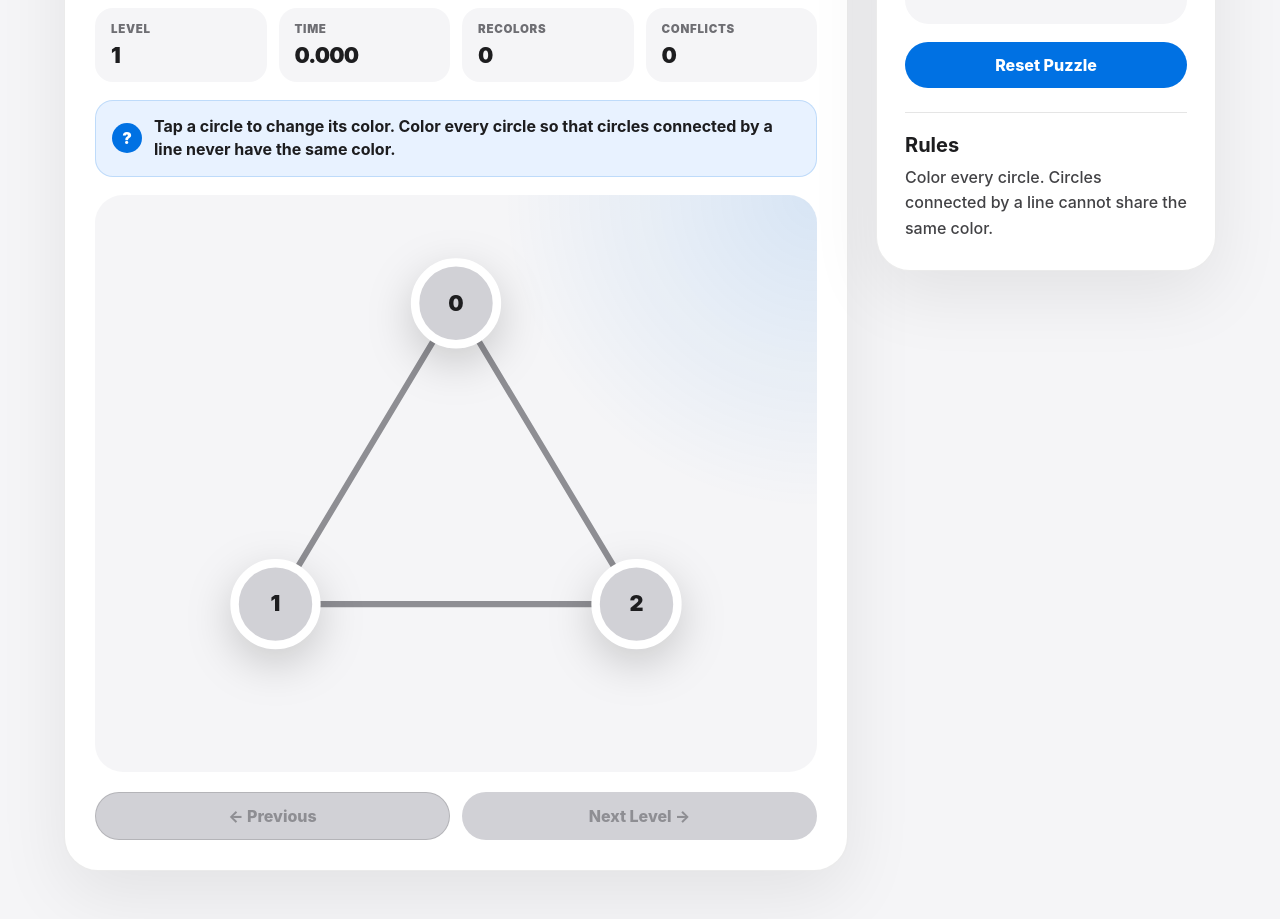
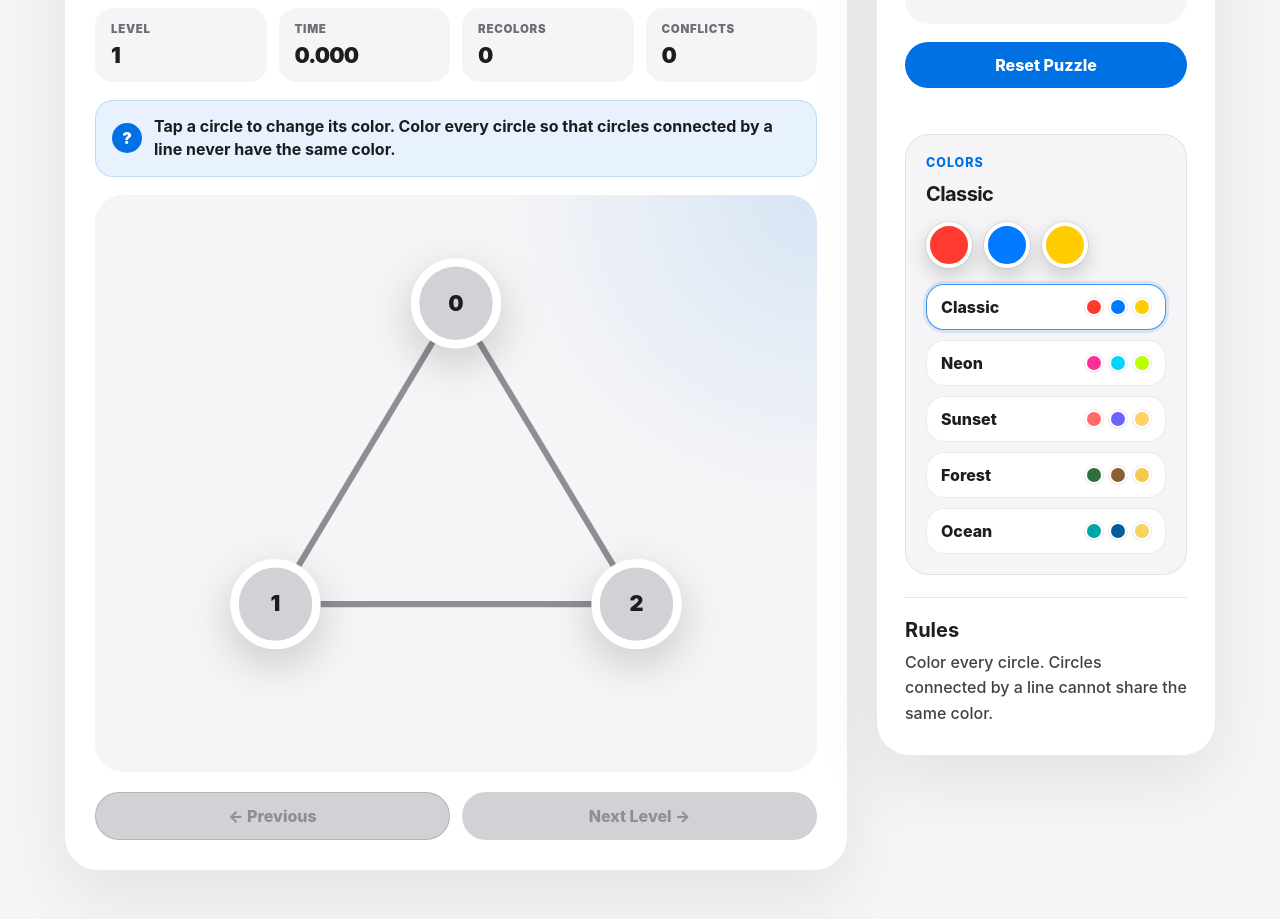
Before and after one commit to DialoSall/3Color-Simulator, a React (Vite) app: page /levels/1 in a window 1280 px wide. Shown: the part 1160-2079 px from the top of the page. Built offline with nearby package versions, Linux system fonts and the light colour scheme.

Commit message:
Color theme customization foundation

```diff
--- a/src/App.css
+++ b/src/App.css
@@ -282,6 +282,123 @@ select {
   font-size: 1.35rem;
   font-weight: 900;
   letter-spacing: -0.04em;
+}
+
+.themePicker {
+  display: grid;
+  gap: 16px;
+  padding: 20px;
+  margin-top: 22px;
+  margin-bottom: 22px;
+  border-radius: 24px;
+  background: #f5f5f7;
+  border: 1px solid rgba(0, 0, 0, 0.08);
+}
+
+.themePickerHeader h3 {
+  margin: 0;
+  font-size: 1.25rem;
+  letter-spacing: -0.03em;
+}
+
+.themeColorDots {
+  display: flex;
+  gap: 12px;
+  align-items: center;
+}
+
+.themeColorDotButton {
+  width: auto;
+  margin: 0;
+  padding: 0;
+  border: none;
+  border-radius: 999px;
+  background: transparent;
+  cursor: pointer;
+}
+
+.themeColorDotButton:hover {
+  background: transparent;
+}
+
+.themeColorDot {
+  display: block;
+  width: 46px;
+  height: 46px;
+  border-radius: 50%;
+  border: 4px solid #ffffff;
+  box-shadow:
+    0 8px 20px rgba(0, 0, 0, 0.18),
+    0 0 0 1px rgba(0, 0, 0, 0.08);
+  transition:
+    transform 0.18s ease,
+    box-shadow 0.18s ease;
+}
+
+.themeColorDotButton:hover .themeColorDot {
+  transform: translateY(-2px) scale(1.04);
+  box-shadow:
+    0 12px 26px rgba(0, 0, 0, 0.22),
+    0 0 0 1px rgba(0, 0, 0, 0.1);
+}
+
+.themePresetGrid {
+  display: grid;
+  gap: 10px;
+}
+
+.themePresetButton {
+  width: 100%;
+  margin: 0;
+  padding: 12px 14px;
+  border-radius: 18px;
+  background: #ffffff;
+  color: #1d1d1f;
+  border: 1px solid rgba(0, 0, 0, 0.08);
+  display: flex;
+  align-items: center;
+  justify-content: space-between;
+  gap: 12px;
+  box-shadow: none;
+}
+
+.themePresetButton:hover {
+  background: #ffffff;
+  border-color: rgba(0, 113, 227, 0.35);
+}
+
+.themePresetButton.selected {
+  border-color: rgba(0, 113, 227, 0.75);
+  box-shadow: 0 0 0 3px rgba(0, 113, 227, 0.12);
+}
+
+.themePresetDots {
+  display: flex;
+  gap: 6px;
+}
+
+.themePresetDots span {
+  width: 18px;
+  height: 18px;
+  border-radius: 50%;
+  border: 2px solid #ffffff;
+  box-shadow: 0 0 0 1px rgba(0, 0, 0, 0.08);
+}
+
+.hiddenColorInput {
+  position: absolute;
+  opacity: 0;
+  pointer-events: none;
+  width: 1px;
+  height: 1px;
+}
+
+.themeHint {
+  margin: 0;
+  color: #6e6e73;
+  font-size: 0.85rem;
+  font-weight: 650;
+  line-height: 1.45;
 }
 
 select {
--- /dev/null
+++ b/src/components/ColorThemePicker.jsx
@@ -0,0 +1,127 @@
+import { useRef } from "react";
+import { colorThemes } from "../data/colorThemes";
+
+const COLOR_SLOTS = [
+  { key: "red", label: "Color 1" },
+  { key: "blue", label: "Color 2" },
+  { key: "yellow", label: "Color 3" },
+];
+
+function ColorThemePicker({
+  selectedThemeId,
+  onThemeChange,
+  activeTheme,
+  customTheme,
+  onCustomThemeChange,
+}) {
+  const colorInputRefs = useRef({});
+
+  function handlePresetClick(themeId) {
+    onThemeChange(themeId);
+  }
+
+  function handleColorCircleClick(colorSlot) {
+    if (selectedThemeId !== "custom") {
+      onCustomThemeChange({
+        id: "custom",
+        name: "Custom",
+        colors: {
+          ...activeTheme.colors,
+        },
+      });
+
+      onThemeChange("custom");
+    }
+
+    window.setTimeout(() => {
+      colorInputRefs.current[colorSlot]?.click();
+    }, 0);
+  }
+
+  function handleCustomColorChange(colorSlot, colorValue) {
+    onCustomThemeChange({
+      id: "custom",
+      name: "Custom",
+      colors: {
+        ...customTheme.colors,
+        [colorSlot]: colorValue,
+      },
+    });
+
+    onThemeChange("custom");
+  }
+
+  return (
+    <section className="themePicker">
+      <div className="themePickerHeader">
+        <p className="eyebrow">Colors</p>
+        <h3>{selectedThemeId === "custom" ? "Custom Theme" : activeTheme.name}</h3>
+      </div>
+
+      <div className="themeColorDots" aria-label="Current color theme colors">
+        {COLOR_SLOTS.map((slot) => (
+          <button
+            key={slot.key}
+            type="button"
+            className="themeColorDotButton"
+            onClick={() => handleColorCircleClick(slot.key)}
+            aria-label={`Change ${slot.label}`}
+          >
+            <span
+              className="themeColorDot"
+              style={{ backgroundColor: activeTheme.colors[slot.key] }}
+            />
+          </button>
+        ))}
+      </div>
+
+      <div className="themePresetGrid">
+        {colorThemes.map((theme) => (
+          <button
+            key={theme.id}
+            type="button"
+            className={`themePresetButton ${
+              selectedThemeId === theme.id ? "selected" : ""
+            }`}
+            onClick={() => handlePresetClick(theme.id)}
+          >
+            <span>{theme.name}</span>
+
+            <span className="themePresetDots">
+              {COLOR_SLOTS.map((slot) => (
+                <span
+                  key={slot.key}
+                  style={{ backgroundColor: theme.colors[slot.key] }}
+                />
+              ))}
+            </span>
+          </button>
+        ))}
+      </div>
+
+      {COLOR_SLOTS.map((slot) => (
+        <input
+          key={slot.key}
+          ref={(element) => {
+            colorInputRefs.current[slot.key] = element;
+          }}
+          className="hiddenColorInput"
+          type="color"
+          value={customTheme.colors[slot.key]}
+          onChange={(event) =>
+            handleCustomColorChange(slot.key, event.target.value)
+          }
+          aria-label={`Choose ${slot.label}`}
+        />
+      ))}
+
+      {selectedThemeId === "custom" && (
+        <p className="themeHint">
+          Custom colors are saved on this device.
+        </p>
+      )}
+    </section>
+  );
+}
+
+export default ColorThemePicker;
--- a/src/components/CustomMode.jsx
+++ b/src/components/CustomMode.jsx
@@ -3,6 +3,8 @@ import { useNavigate } from "react-router-dom";
 import GraphCanvas from "./GraphCanvas";
 import { getConflicts, isSolved } from "../utils/graphValidation";
 import { generateRandomGraph } from "../utils/randomGraph";
+import ColorThemePicker from "./ColorThemePicker";
+import { DEFAULT_THEME_ID, getThemeById } from "../data/colorThemes";
 
 const colorCycle = [null, "red", "blue", "yellow"];
 
--- a/src/components/DailyMode.jsx
+++ b/src/components/DailyMode.jsx
@@ -3,6 +3,8 @@ import { useNavigate } from "react-router-dom";
 import GraphCanvas from "./GraphCanvas";
 import { getConflicts, isSolved } from "../utils/graphValidation";
 import { getDailyPuzzle } from "../data/dailyPuzzles";
+import ColorThemePicker from "./ColorThemePicker";
+import { DEFAULT_THEME_ID, getThemeById } from "../data/colorThemes";
 
 const colorCycle = [null, "red", "blue", "yellow"];
 const DAILY_COMPLETIONS_KEY = "3color-daily-completions";
--- a/src/components/GraphCanvas.jsx
+++ b/src/components/GraphCanvas.jsx
@@ -1,11 +1,7 @@
+import { getThemeById, DEFAULT_THEME_ID } from "../data/colorThemes";
 import { getEdgeKey } from "../utils/graphValidation";
 
-const colorMap = {
-  red: "#ff3b30",
-  blue: "#007aff",
-  yellow: "#ffcc00",
-  null: "#d1d1d6",
-};
+const UNCOLORED_VERTEX_COLOR = "#d1d1d6";
 
 function getVertexRadius(vertexCount) {
   if (vertexCount <= 8) return 34;
@@ -24,7 +20,10 @@ function GraphCanvas({
   activeVertexId = null,
   onVertexHover,
   onVertexLeave,
+  colorTheme = getThemeById(DEFAULT_THEME_ID),
 }) {
+  const activeTheme = colorTheme ?? getThemeById(DEFAULT_THEME_ID);
+
   const conflictKeys = new Set(
     conflicts.map(([a, b]) => getEdgeKey(a, b))
   );
@@ -126,7 +125,11 @@ function GraphCanvas({
                 cx={vertex.x}
                 cy={vertex.y}
                 r={vertexRadius}
-                fill={colorMap[vertex.color]}
+                fill={
+                  vertex.color === null
+                    ? UNCOLORED_VERTEX_COLOR
+                    : activeTheme.colors[vertex.color] ?? UNCOLORED_VERTEX_COLOR
+                }
               />
 
               <text
--- a/src/components/LevelMode.jsx
+++ b/src/components/LevelMode.jsx
@@ -3,9 +3,13 @@ import { useNavigate, useParams } from "react-router-dom";
 import { levels } from "../data/levels";
 import GraphCanvas from "./GraphCanvas";
 import { getConflicts, isSolved } from "../utils/graphValidation";
+import ColorThemePicker from "./ColorThemePicker";
+import { DEFAULT_THEME_ID, getThemeById } from "../data/colorThemes";
 
 const colorCycle = [null, "red", "blue", "yellow"];
 const PROGRESS_KEY = "3color-highest-completed-level";
+const THEME_ID_KEY = "3color-theme-id";
+const CUSTOM_THEME_KEY = "3color-custom-theme";
 
 function cloneLevel(level) {
   return {
@@ -49,6 +53,7 @@ function getSavedHighestCompleted() {
 
   return Math.min(Math.max(parsedValue, -1), levels.length - 1);
 }
+
 function getLevelIndexFromParam(levelId) {
   const parsedLevelId = Number(levelId);
 
@@ -57,6 +62,41 @@ function getLevelIndexFromParam(levelId) {
   }
 
   return parsedLevelId - 1;
+}
+
+function getSavedCustomTheme() {
+  if (typeof window === "undefined") {
+    return {
+      id: "custom",
+      name: "Custom",
+      colors: {
+        red: "#ff3b30",
+        blue: "#007aff",
+        yellow: "#ffcc00",
+      },
+    };
+  }
+
+  try {
+    const savedCustomTheme = window.localStorage.getItem(CUSTOM_THEME_KEY);
+
+    if (!savedCustomTheme) {
+      throw new Error("No custom theme saved.");
+    }
+
+    return JSON.parse(savedCustomTheme);
+  } catch {
+    return {
+      id: "custom",
+      name: "Custom",
+      colors: {
+        red: "#ff3b30",
+        blue: "#007aff",
+        yellow: "#ffcc00",
+        empty: "#d1d1d6",
+      },
+    };
+  }
 }
 
 function LevelMode() {
@@ -86,6 +126,16 @@ function LevelMode() {
   const [hoveredVertexId, setHoveredVertexId] = useState(null);
   const elapsedMillisecondsRef = useRef(0);
 
+  const [selectedThemeId, setSelectedThemeId] = useState(() => {
+    if (typeof window === "undefined") {
+      return DEFAULT_THEME_ID;
+    }
+
+    return window.localStorage.getItem(THEME_ID_KEY) ?? DEFAULT_THEME_ID;
+  });
+
+  const [customTheme, setCustomTheme] = useState(getSavedCustomTheme);
+
 
   const conflicts = useMemo(() => {
     return getConflicts(currentLevel.vertices, currentLevel.edges);
@@ -96,6 +146,10 @@ function LevelMode() {
   }, [currentLevel]);
 
   const activeVertexId = hoveredVertexId;
+
+  const activeTheme =
+    selectedThemeId === "custom" ? customTheme : getThemeById(selectedThemeId);
+
   const graphSectionRef = useRef(null);
   const completionCardRef = useRef(null);
 
@@ -103,6 +157,22 @@ function LevelMode() {
   useEffect(() => {
     elapsedMillisecondsRef.current = elapsedMilliseconds;
   }, [elapsedMilliseconds]);
+
+  useEffect(() => {
+    if (typeof window === "undefined") {
+      return;
+    }
+
+    window.localStorage.setItem(THEME_ID_KEY, selectedThemeId);
+  }, [selectedThemeId]);
+
+  useEffect(() => {
+    if (typeof window === "undefined") {
+      return;
+    }
+
+    window.localStorage.setItem(CUSTOM_THEME_KEY, JSON.stringify(customTheme));
+  }, [customTheme]);
 
   useEffect(() => {
     if (!timerRunning || solved) {
@@ -503,6 +573,7 @@ function LevelMode() {
                 activeVertexId={activeVertexId}
                 onVertexHover={setHoveredVertexId}
                 onVertexLeave={() => setHoveredVertexId(null)}
+                colorTheme={activeTheme}
               />
 
 
@@ -544,6 +615,14 @@ function LevelMode() {
 
                 <button onClick={handleReset}>Reset Puzzle</button>
 
+                <ColorThemePicker
+                  selectedThemeId={selectedThemeId}
+                  onThemeChange={setSelectedThemeId}
+                  activeTheme={activeTheme}
+                  customTheme={customTheme}
+                  onCustomThemeChange={setCustomTheme}
+                />
+
                 <div className="rules">
                   <h3>Rules</h3>
 
--- /dev/null
+++ b/src/data/colorThemes.js
@@ -0,0 +1,70 @@
+export const DEFAULT_THEME_ID = "classic";
+
+export const DEFAULT_CUSTOM_THEME = {
+  id: "custom",
+  name: "Custom",
+  colors: {
+    red: "#ff3b30",
+    blue: "#007aff",
+    yellow: "#ffcc00",
+  },
+};
+
+export const colorThemes = [
+  {
+    id: "classic",
+    name: "Classic",
+    colors: {
+      red: "#ff3b30",
+      blue: "#007aff",
+      yellow: "#ffcc00",
+    },
+  },
+  {
+    id: "neon",
+    name: "Neon",
+    colors: {
+      red: "#ff2d95",
+      blue: "#00d4ff",
+      yellow: "#b8ff00",
+    },
+  },
+  {
+    id: "sunset",
+    name: "Sunset",
+    colors: {
+      red: "#ff6b6b",
+      blue: "#6c63ff",
+      yellow: "#ffd166",
+    },
+  },
+  {
+    id: "forest",
+    name: "Forest",
+    colors: {
+      red: "#2f6f3e",
+      blue: "#8b5e34",
+      yellow: "#f2c94c",
+    },
+  },
+  {
+    id: "ocean",
+    name: "Ocean",
+    colors: {
+      red: "#00a6a6",
+      blue: "#005f99",
+      yellow: "#f4d35e",
+    },
+  },
+];
+
+export function getThemeById(themeId) {
+  if (themeId === "custom") {
+    return DEFAULT_CUSTOM_THEME;
+  }
+
+  return (
+    colorThemes.find((theme) => theme.id === themeId) ??
+    colorThemes.find((theme) => theme.id === DEFAULT_THEME_ID)
+  );
+}
```
